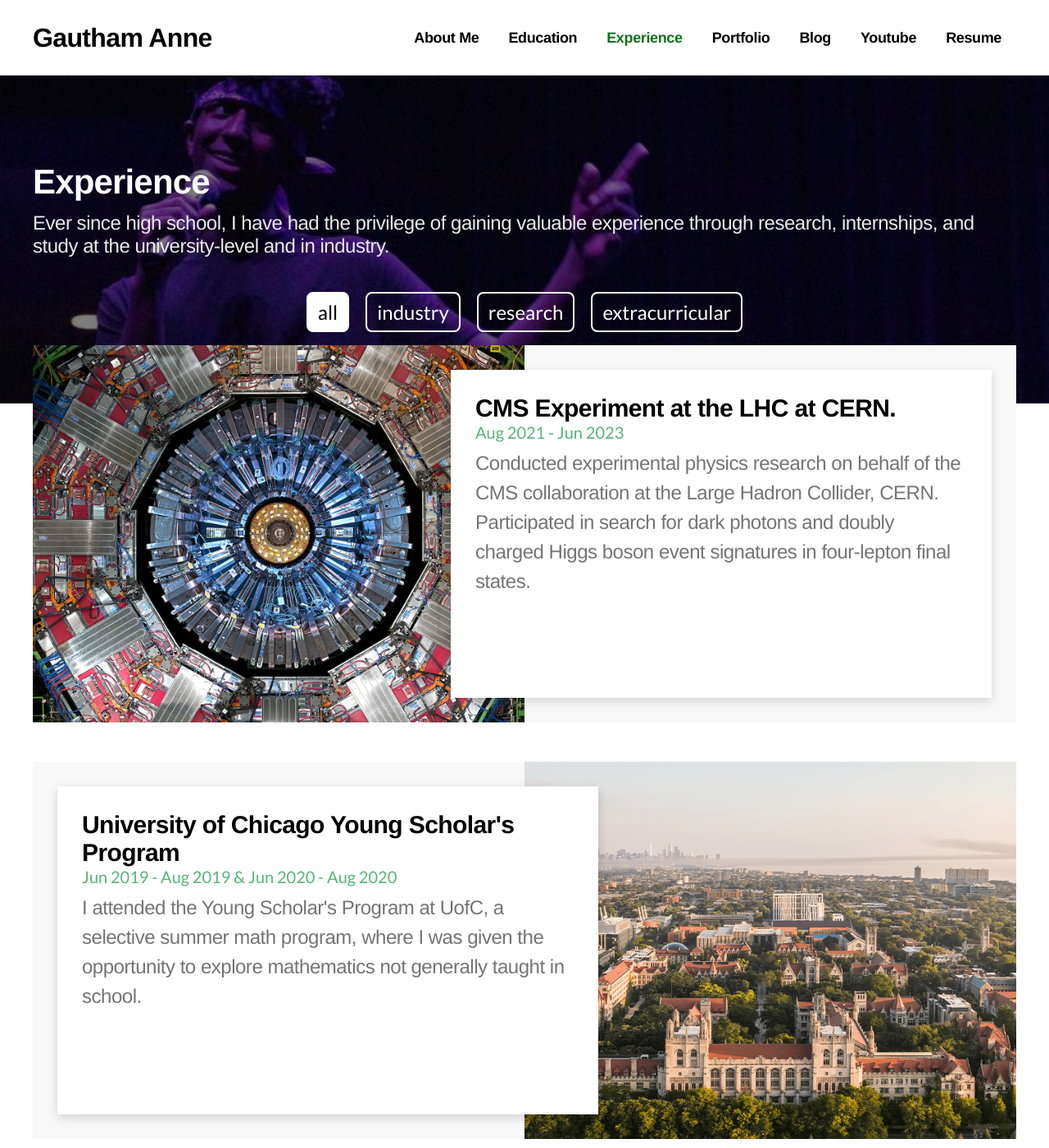
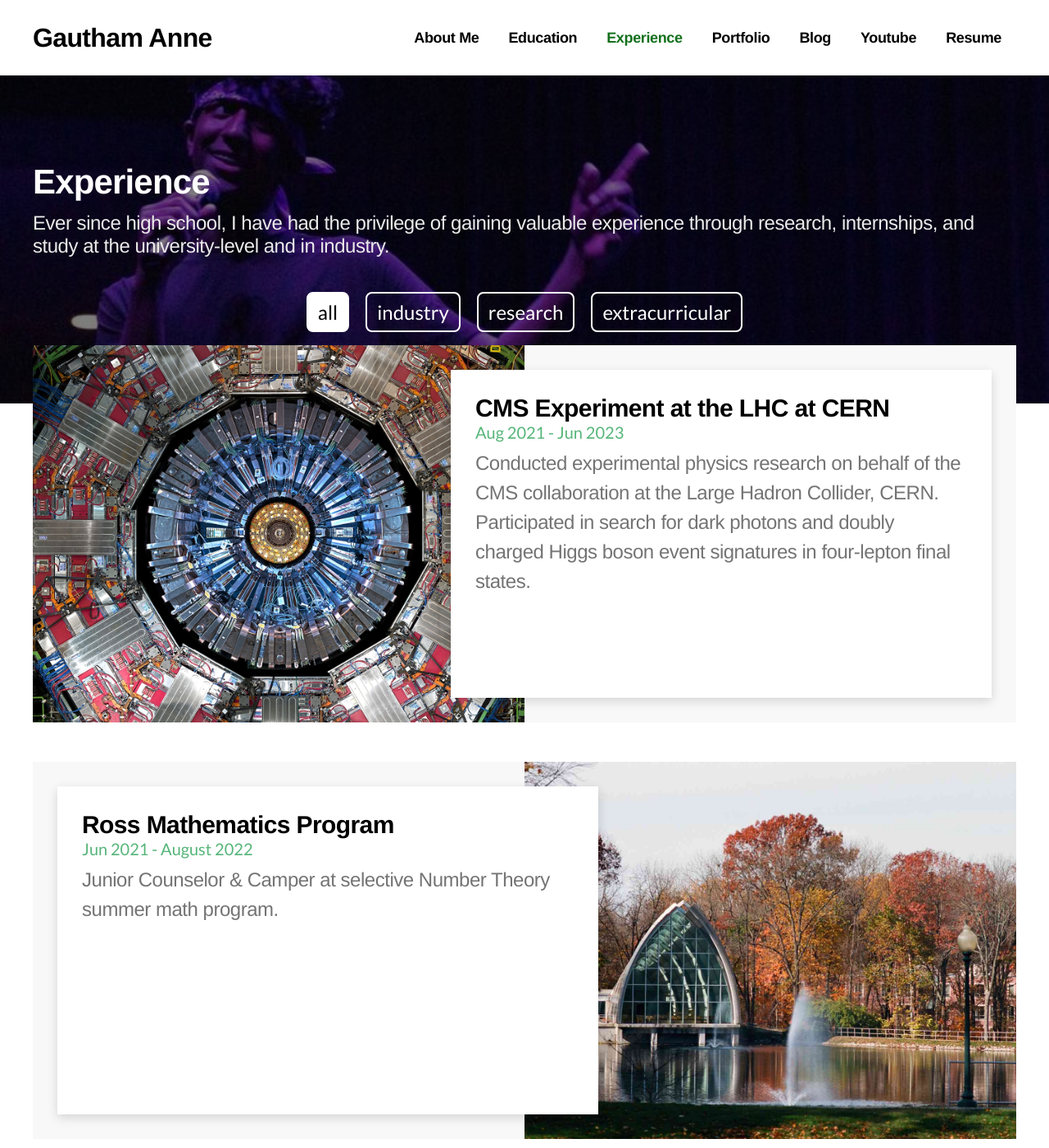
Before and after one commit to annegautham/annegautham.github.io, a Jekyll site: the page built from experience/index.md, in a window 1280 px wide and 1400 px high. Shown: the whole window at 82% size. Built offline with Jekyll 4.4.1, drawn with Linux system fonts in a browser that asks for light colours; some web fonts are replaced.

Commit message:
ross program updates

```diff
--- a/experience/index.md
+++ b/experience/index.md
@@ -12,7 +12,7 @@ filter_selected: all
 ---
 
 {% include card.html
-	title="CMS Experiment at the LHC at CERN."
+	title="CMS Experiment at the LHC at CERN"
 	page_url="/experience/fermilab"
 	image_path="/assets/images/experience/cmsDetector.jpeg"
 	subheader="Aug 2021 - Jun 2023"
@@ -20,6 +20,14 @@ filter_selected: all
 	tags="all research"
 %}
 
+{% include card.html
+	title="Ross Mathematics Program"
+	page_url="/experience/ross"
+	image_path="/assets/images/experience/rosehulman.jpg"
+	subheader="Jun 2021 - August 2022"
+	description="Junior Counselor & Camper at selective Number Theory summer math program."
+	tags="all research"
+%}
 
 {% include card.html
 	title="University of Chicago Young Scholar's Program"
```
Also changed, not shown: experience/rossprogram.md (added, +5 -0 lines), assets/images/experience/rosehulman.jpg (added).
